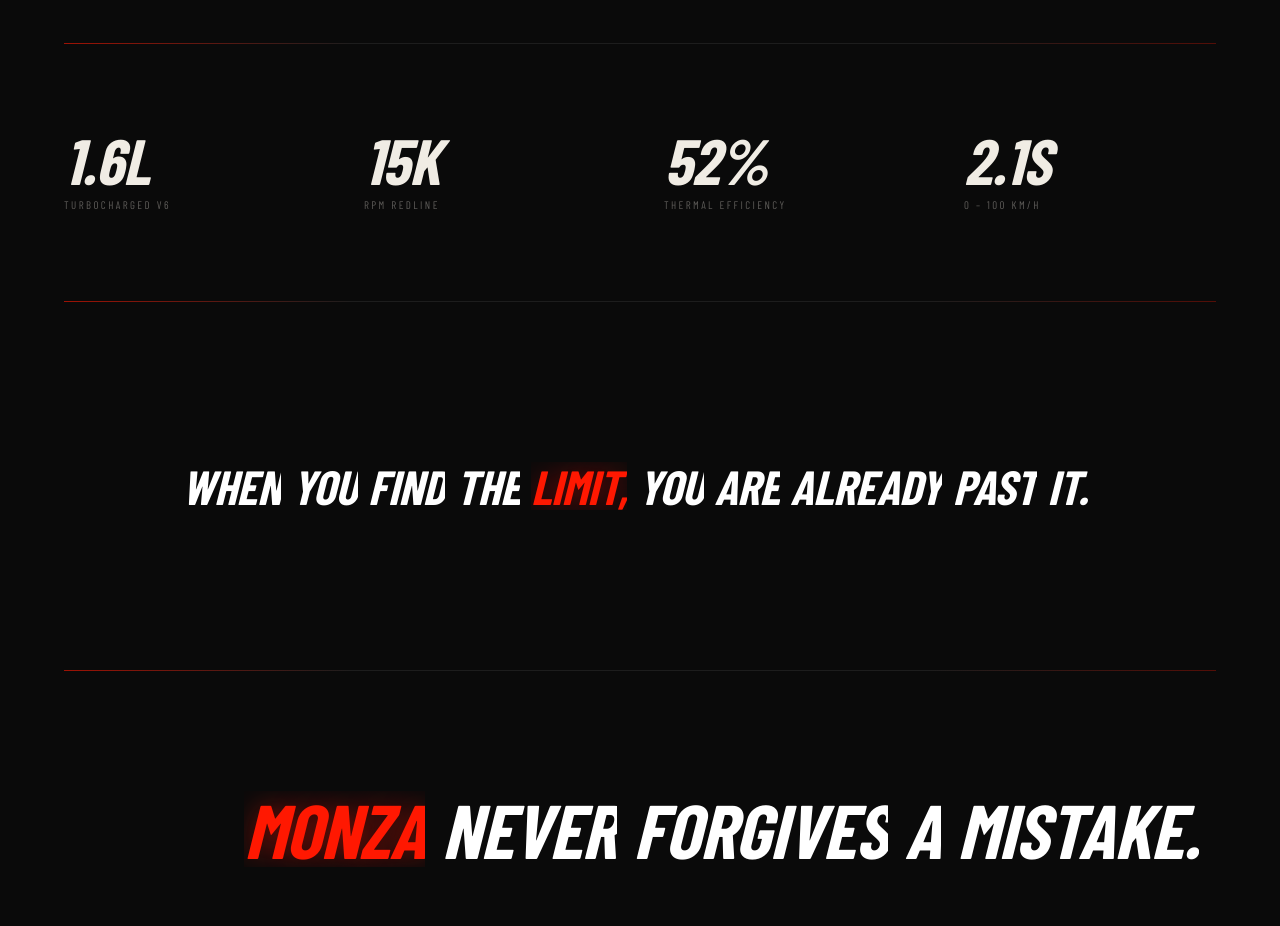
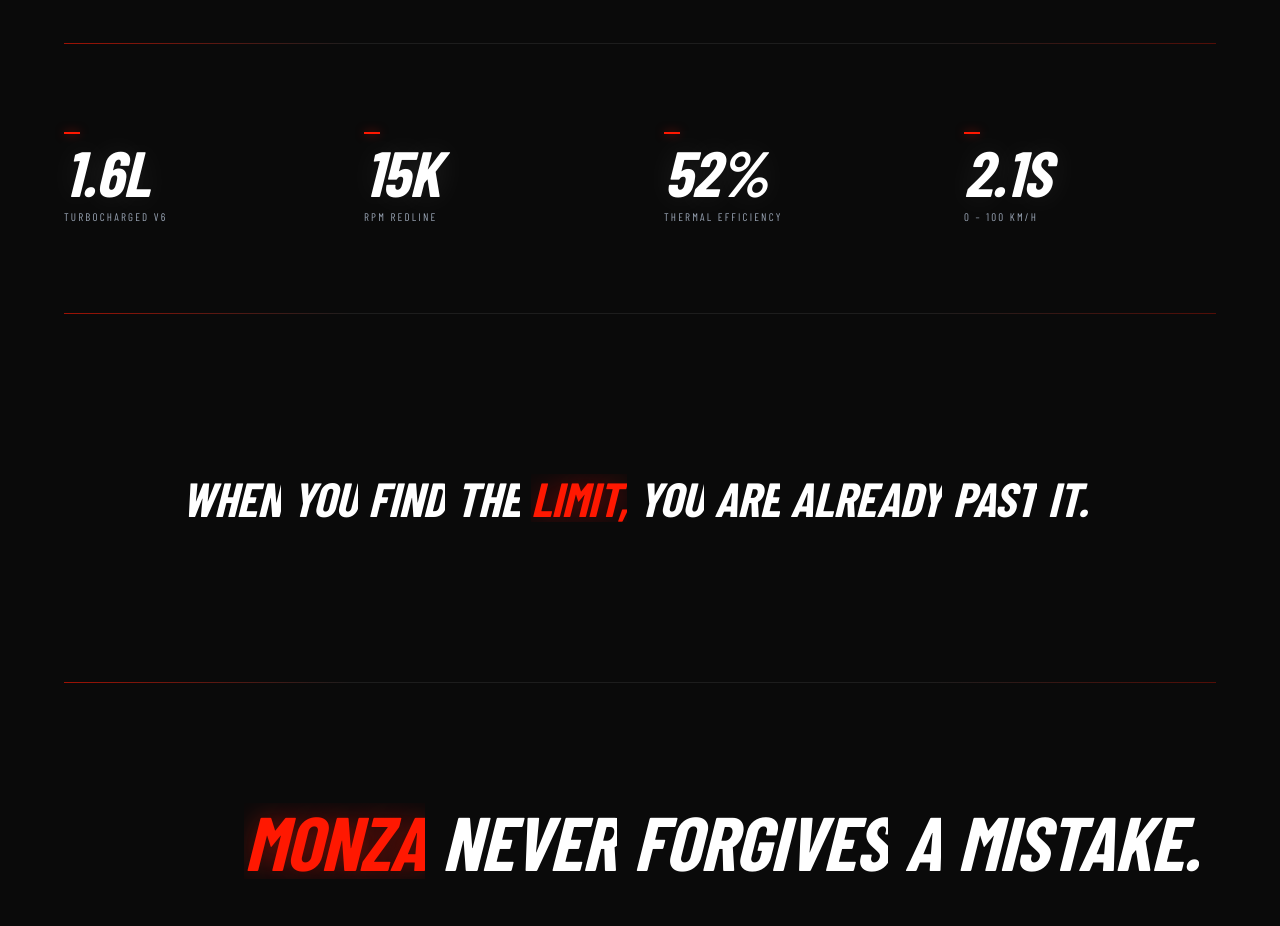
Before and after one commit to supunyasanthaofficial/F1, a React (Vite) app: page / in a window 1280 px wide. Shown: the part 5100-6026 px from the top of the page. Built offline with nearby package versions, Linux system fonts and the light colour scheme; a web font is replaced by a local one.

Commit message:
enhance Stat component styles for improved visibility and aesthetics

```diff
--- a/src/components/Stat.tsx
+++ b/src/components/Stat.tsx
@@ -33,16 +33,33 @@
   }, []);
 
   return (
-    <div ref={statRef} style={{ opacity: 0 }}>
+    <div ref={statRef} style={{ opacity: 0, position: 'relative' }}>
+      <div
+        style={{
+          width: 16,
+          height: 2,
+          background: '#ff1801',
+          marginBottom: 10,
+          boxShadow: '0 0 10px rgba(255,24,1,0.6)',
+        }}
+      />
       <p
         className="heading-xl"
-        style={{ fontSize: 'clamp(36px, 5vw, 64px)', color: '#f0ece4' }}
+        style={{
+          fontSize: 'clamp(36px, 5vw, 64px)',
+          color: '#ffffff',
+          textShadow: '0 0 30px rgba(255, 255, 255, 0.1)',
+        }}
       >
         {value}
       </p>
       <p
         className="label"
-        style={{ color: 'rgba(240,236,228,0.36)', marginTop: 8 }}
+        style={{
+          color: '#9aa5b5',
+          marginTop: 8,
+          letterSpacing: '0.2em',
+        }}
       >
         {label}
       </p>
```
